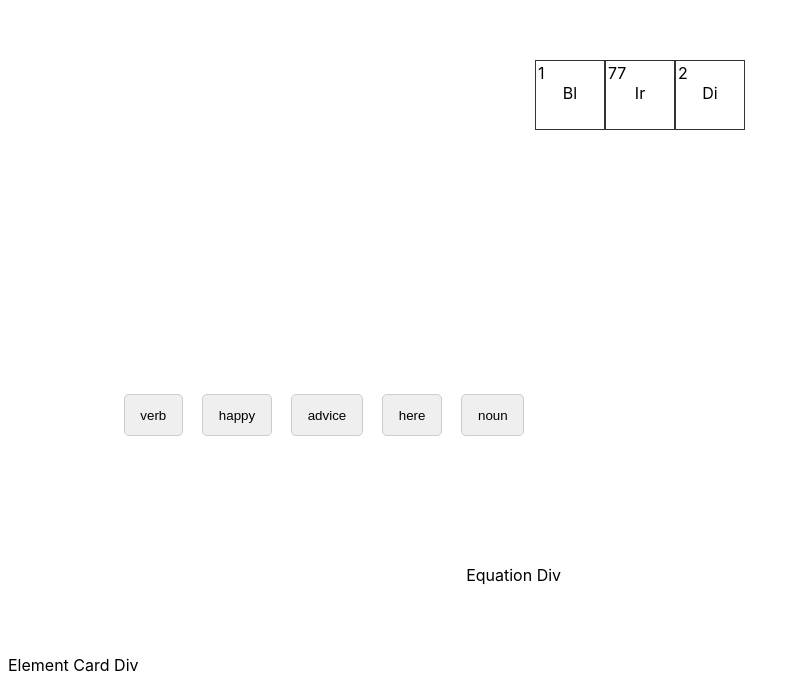
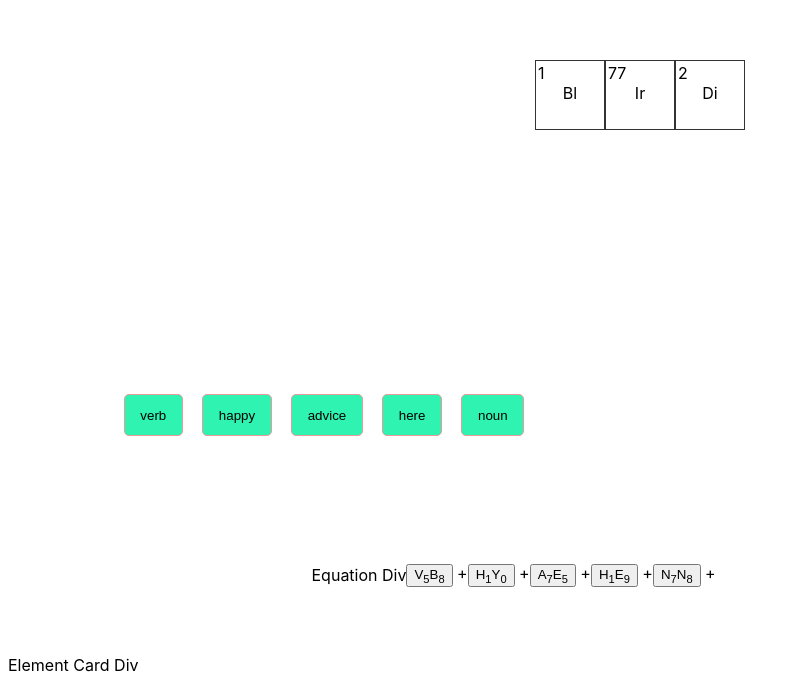
Before and after one commit to cakejune/Iridiom-Front-End, a React (Create React App) app: page / in a window 1280 px wide. Shown: the part 153-836 px from the top of the page, without its empty margins (0-799 px from the left). Built offline with nearby package versions, Linux system fonts and the light colour scheme; data requests are answered from the project's data file.

Commit message:
11/10/22

```diff
--- a/package.json
+++ b/package.json
@@ -15,7 +15,8 @@
     "start": "react-scripts start",
     "build": "react-scripts build",
     "test": "react-scripts test",
-    "eject": "react-scripts eject"
+    "eject": "react-scripts eject",
+    "server": "json-server --watch db.json -p 8008"
   },
   "eslintConfig": {
     "extends": [
--- a/src/App.css
+++ b/src/App.css
@@ -45,13 +45,14 @@ body {
 
 .categorySmall {
   padding: 2% 2.5%;
-  border: 1px solid #ccc;
+  border: 1px solid rgb(234, 154, 154);
   border-radius: 5px;
   margin: 0 1.5%;
+  background-color: rgb(46, 243, 177);
 
 }
 
 .categorySmall:hover {
-  background-color: rgb(234, 75, 75);
+  background-color: rgb(234, 98, 98);
   transition: all 0.2s ease-in-out;
 }
--- a/src/components/App.js
+++ b/src/components/App.js
@@ -2,7 +2,6 @@ import React, {useEffect, useState} from 'react';
 import '../App.css';
 import Table from './Table';
 import Categories from './Categories';
-import Equation from './Equation';
 import ElementCard from './ElementCard';
 
 function App() {
@@ -11,10 +10,11 @@ function App() {
   const [tagState, setTagState] = useState([]);
   const [tagCardElements, setTagCardElements] = useState([]);
   const [selectedCategory, setSelectedCategory] = useState('');
+  console.log(tagCardElements)
 
   useEffect(() => {
     const fetchData = async () => {
-      const data = await fetch("http://localhost:3000/idioms");
+      const data = await fetch("http://localhost:8008/idioms");
       const response = await data.json()
       setElements(response)
       let x = response.map((idiom) => {
@@ -28,13 +28,23 @@ function App() {
 
   }, []);
 
+  function filterElementsAndPopulateElementCard(selectedTag)
+{
+    setTagCardElements((elements.filter((el)=>{
+        return (
+          el.tags.includes(selectedTag)
+    )
+  })))
+
+}
+
+
 
 
   return (
     <div>
       <Table elements={elements}/>
-      <Categories elements={elements} tagState={tagState}/>
-      <Equation/>
+      <Categories elements={elements} tagState={tagState} filterElementsAndPopulateElementCard={filterElementsAndPopulateElementCard}/>
       <ElementCard tagCardElements={tagCardElements}/>
     </div>
   );
--- a/src/components/Categories.js
+++ b/src/components/Categories.js
@@ -1,20 +1,25 @@
 import React, {useState} from "react";
 import TagCard from "./TagCard";
+import Equation from "./Equation";
 
-export default function Categories({tagState, elements}){
+export default function Categories({tagState, elements, filterElementsAndPopulateElementCard}){
+
 
 // const [categoryInOut, setCategoryInOut] = useState(false)
 
-function filterElementsAndPopulateElementCard(selectedTag){
-    const arrayOfElementsWithTags = elements.filter((el)=>{
-        el.tags.includes(selectedTag)
-  })}
+    return (
+        <div className="categoryDiv">
+            <div className="Categories">
+             {tagState.map((tag)=>{
+                return <TagCard
+                filterElementsAndPopulateElementCard={filterElementsAndPopulateElementCard}
+                key={tag} tagName={tag} tagState={tagState}/>
+             })}
+             </div>
 
-    return (
-        <div className="Categories">
-             {tagState.map((tag)=>{
-                return <TagCard filterElementsAndPopulateElementCard={filterElementsAndPopulateElementCard} key={tag} tagName={tag} tagState={tagState}/>
-             })}
+             <div>
+             <Equation tagState={tagState}/>
+             </div>
         </div>
     )
 }
--- a/src/components/ElementCard.js
+++ b/src/components/ElementCard.js
@@ -1,13 +1,14 @@
 import React from "react";
+
 
 export default function ElementCard({tagCardElements}){
 
     return (
         <div className="ElementCard">
             Element Card Div
-            {/* {tagCardElements.map((tagCardElement)=>{
-            return <div className="elementTag">{tagCardElement}</div>
-            })} */}
+            {tagCardElements.map((tagCardElement)=>{
+            return <div className="elementTag" key={tagCardElement.id}>{tagCardElement.abbr}</div>
+            })}
         </div>
     )
 }
--- a/src/components/Equation.js
+++ b/src/components/Equation.js
@@ -1,10 +1,17 @@
-import React from "react";
+import React, { useState } from "react";
+import TagInEquation from "./TagInEquation";
 
-export default function Equation(){
+export default function Equation({ tagState }) {
+  let tagsInEquationDiv = [...tagState].flat();
+//   const [selectedTags, setSelectedTags] = useState([...tagState].flat());
 
-    return (
-        <div className="Equation">
-            Equation Div
-        </div>
-    )
+
+  return (
+    <div className="Equation">
+      Equation Div
+      {tagsInEquationDiv.map((tag, i) => {
+        return <TagInEquation tag={tag} key={i} />;
+      })}
+    </div>
+  );
 }
--- a/src/components/TagCard.js
+++ b/src/components/TagCard.js
@@ -1,16 +1,19 @@
-import React from "react";
+import React, {useState} from "react";
 
 
 export default function TagCard({tagName, filterElementsAndPopulateElementCard}){
 
-    function handleTagCardClick(){
+    const [tagCardBoolean, setTagCardBoolean] = useState(true)
+
+    function handleTagCardClick(e){
         //call a function here that passes the tagname up
-        filterElementsAndPopulateElementCard(tagName)
+        setTagCardBoolean(!tagCardBoolean)
+        return filterElementsAndPopulateElementCard(e.target.value)
 
     }
 
     return(
-        <button className="categorySmall" value={tagName} onClick={handleTagCardClick}>
+        <button className={tagCardBoolean ? "categorySmall" : "blue"} value={tagName} onClick={handleTagCardClick}>
             {tagName}
         </button>
     )
--- /dev/null
+++ b/src/components/TagInEquation.js
@@ -0,0 +1,15 @@
+import React from "react";
+
+export default function TagInEquation({tag}) {
+  return (
+    <div>
+      <button className="chemistry">
+        {tag.charAt(0).toUpperCase()}
+        <sub>{Math.floor(Math.random() * 10)}</sub>
+        {tag.charAt(tag.length - 1).toUpperCase()}
+        <sub>{Math.floor(Math.random() * 10)}</sub>
+      </button>{" "}
+      +
+    </div>
+  );
+}
--- a/src/index.js
+++ b/src/index.js
@@ -5,7 +5,7 @@ import App from './components/App';
 
 const root = ReactDOM.createRoot(document.getElementById('root'));
 root.render(
-  <React.StrictMode>
+
     <App />
-  </React.StrictMode>
+
 );
```
